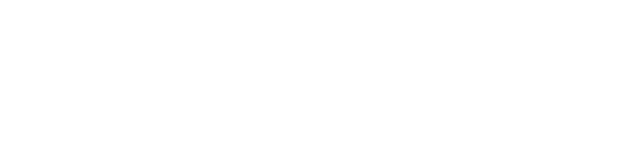
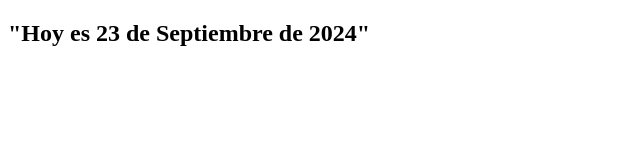
Before and after one commit to ProfesorGaz/equipo2, a plain HTML site: page index.html in a window 1280 px wide. Shown: the whole page, without its empty margins (0-640 px from the left). Drawn offline with Linux system fonts and the light colour scheme.

Commit message:
Commit de Prueba

```diff
--- a/index.html
+++ b/index.html
@@ -8,5 +8,7 @@
 <body>
     <!-- Se Realiza un cambio de Prueba-->
      <!-- Hola, realizamos un cambio-->
+      <H2> "Hoy es 23 de Septiembre de 2024" </H2>
+      <!-- Hola, esta es una prueba, tenganos paciencia Maestro, queremos un 10-->
 </body>
 </html>
```
